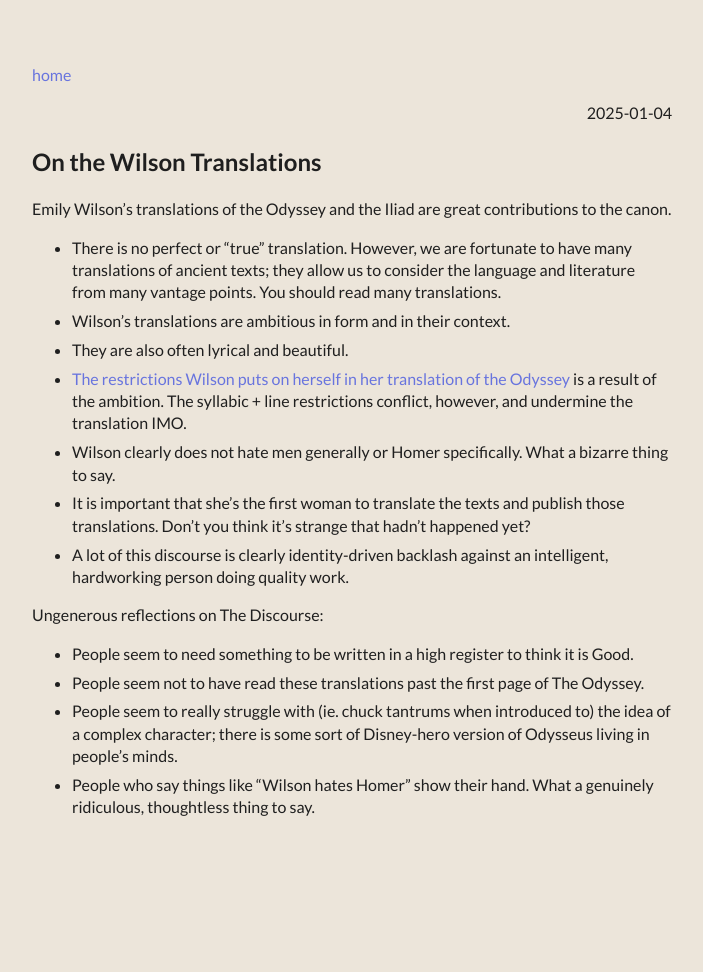
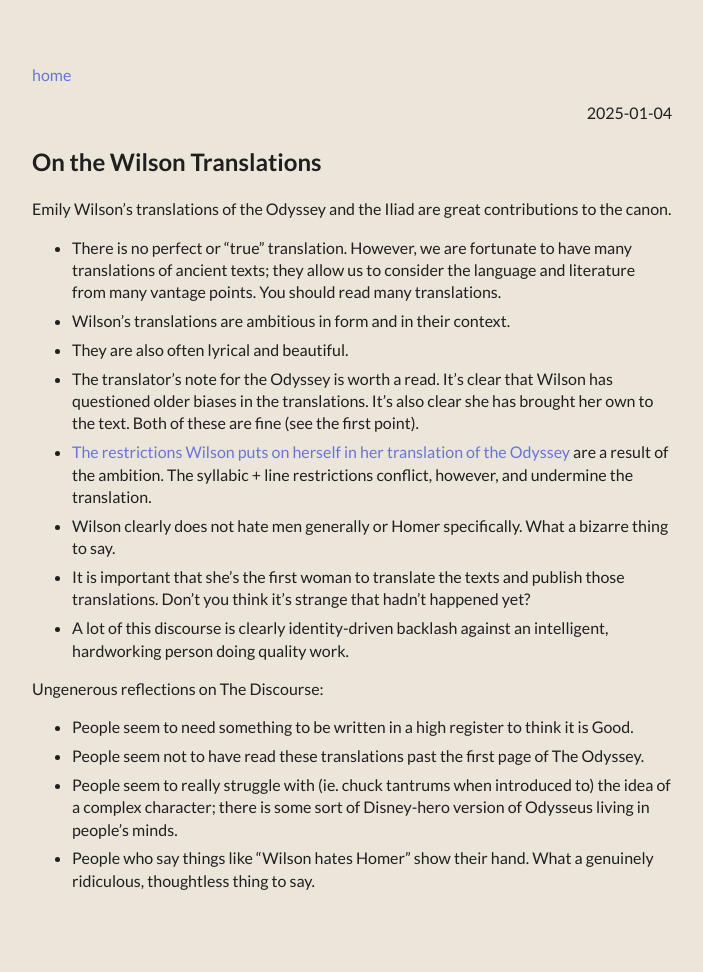
Before and after one commit to clarebirch/clarebirch.github.io, a Jekyll site: the page built from _posts/2025-01-04-Living-post-on-the-Wilson-translations.md, in a window 1280 px wide. Shown: the whole page, without its empty margins (288-991 px from the left). Built offline with Jekyll 4.4.1, drawn with Linux system fonts in a browser that asks for light colours; some web fonts are replaced; before the commit the page ends 900 px from its top, so only the background shows below that.

Commit message:
changedwilsonbp

```diff
--- a/_posts/2025-01-04-Living-post-on-the-Wilson-translations.md
+++ b/_posts/2025-01-04-Living-post-on-the-Wilson-translations.md
@@ -7,7 +7,8 @@ Emily Wilson's translations of the Odyssey and the Iliad are great contributions
 - There is no perfect or "true" translation. However, we are fortunate to have many translations of ancient texts; they allow us to consider the language and literature from many vantage points. You should read many translations.
 - Wilson's translations are ambitious in form and in their context.
 - They are also often lyrical and beautiful.
-- [The restrictions Wilson puts on herself in her translation of the Odyssey](https://www.reddit.com/r/ClassicalEducation/comments/woixd8/comment/l88z73p/?utm_source=share&utm_medium=web3x&utm_name=web3xcss&utm_term=1&utm_content=share_button) is a result of the ambition. The syllabic + line restrictions conflict, however, and undermine the translation IMO.
+- The translator's note for the Odyssey is worth a read. It's clear that Wilson has questioned older biases in the translations. It's also clear she has brought her own to the text. Both of these are fine (see the first point).
+- [The restrictions Wilson puts on herself in her translation of the Odyssey](https://www.reddit.com/r/ClassicalEducation/comments/woixd8/comment/l88z73p/?utm_source=share&utm_medium=web3x&utm_name=web3xcss&utm_term=1&utm_content=share_button) are a result of the ambition. The syllabic + line restrictions conflict, however, and undermine the translation.
 - Wilson clearly does not hate men generally or Homer specifically. What a bizarre thing to say.
 - It is important that she's the first woman to translate the texts and publish those translations. Don't you think it's strange that hadn't happened yet?
 - A lot of this discourse is clearly identity-driven backlash against an intelligent, hardworking person doing quality work.
```
Also changed, not shown: .obsidian/workspace.json.
